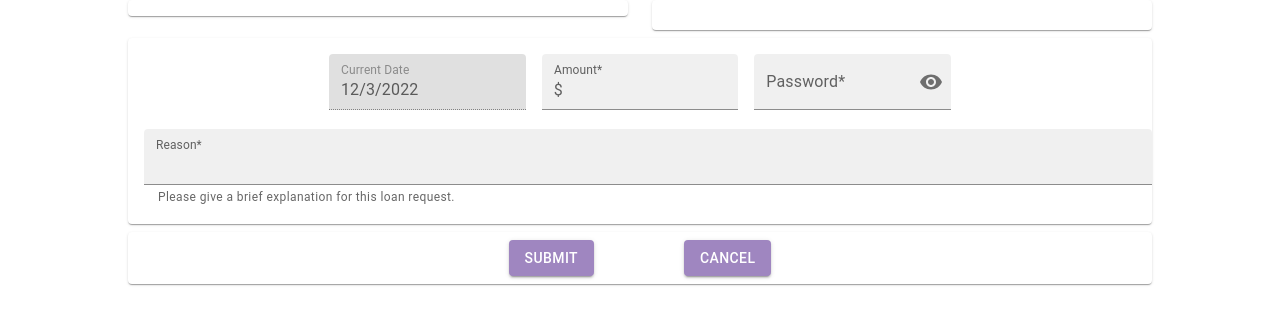
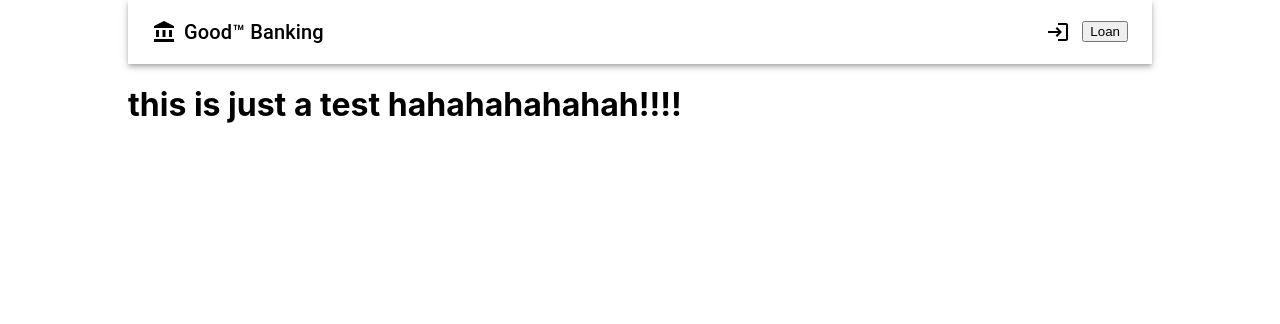
Before and after one commit to clairelist/GoodBank-Frontend, a React (Create React App) app: page /loan in a window 1280 px wide. Shown: the top 324 px of the page. Built offline with nearby package versions, Linux system fonts and the light colour scheme.

Commit message:
admin loan page is up and running

```diff
--- a/package.json
+++ b/package.json
@@ -53,5 +53,8 @@
       "last 1 firefox version",
       "last 1 safari version"
     ]
+  },
+  "devDependencies": {
+    "@types/uuid": "^9.0.0"
   }
 }
--- a/src/App.tsx
+++ b/src/App.tsx
@@ -4,6 +4,7 @@ import { BrowserRouter as Router } from 'react-router-dom';
 import { UserContext, User } from './context/user.context';
 import { AppRoutes } from './router/AppRoutes';
 import {ThemeProvider, createTheme} from '@mui/material';
+import Navbar from './components/navbar/Navbar';
 
 const theme = createTheme ({
   palette: {
--- /dev/null
+++ b/src/components/loans/adminLoan.tsx
@@ -0,0 +1,33 @@
+import { useAppSelector } from '../../app/hooks';
+import Button from '@mui/material/Button';
+import { useNavigate } from 'react-router-dom';
+import Paper from '@mui/material/Paper';
+import { useEffect, useState } from 'react';
+import { apiGetPendingLoans } from '../../remote/banking-api/loan.api';
+import { LoanDetails } from '../../models/LoanDetails';
+import Navbar from '../navbar/Navbar';
+
+const AdminLoan = () => {
+  const user = useAppSelector((state) => state.user.user);
+  const [loans, setLoans] = useState([]);
+
+  useEffect(() => {
+    const getLoans = async () => {
+      if (user) {
+        const response = await apiGetPendingLoans(user.userType);
+        console.log(response.payload);
+
+        setLoans(response.payload);
+      }
+    };
+    getLoans();
+  }, [user]);
+
+  return( <div>
+
+    <h1>this is just a test hahahahahahah!!!!</h1>
+    {loans.length > 0? loans.map((loan:LoanDetails)=>(<div key={loan.id+1}>{loan.id}</div>)):''}
+        </div>);
+};
+
+export default AdminLoan;
--- a/src/components/loans/loan.tsx
+++ b/src/components/loans/loan.tsx
@@ -20,6 +20,8 @@ import Button from '@mui/material/Button';
 import { useNavigate } from 'react-router-dom';
 import { useAppSelector } from '../../app/hooks';
 import { apiCreateLoan } from '../../remote/banking-api/loan.api';
+import AdminLoan from './adminLoan';
+import Navbar from '../navbar/Navbar';
 
 const Item = styled(Paper)(({ theme }) => ({
   backgroundColor: theme.palette.mode === 'dark' ? '#1A2027' : '#fff',
@@ -91,7 +93,8 @@ const Loan = () => {
   };
   return (
     <div style={{ width: '80%', margin: 'auto' }}>
-      <Paper elevation={0}>
+      <Navbar/>
+      {user?.userType === 'CLIENT'?<><Paper elevation={0}>
         <Grid container rowSpacing={1} columnSpacing={{ xs: 1, sm: 2, md: 3 }}>
           <Grid item xs={6}>
             <Item>
@@ -201,7 +204,7 @@ const Loan = () => {
         </Grid>
       </Paper>
       <Paper />
-      <Paper elevation={3} />
+      <Paper elevation={3} /></>: <AdminLoan/>}
     </div>
   );
 };
--- a/src/remote/banking-api/loan.api.ts
+++ b/src/remote/banking-api/loan.api.ts
@@ -22,8 +22,8 @@ export const apiCreateLoan = async (
 };
 
 export const apiGetLoans = async (
-//   account: number,
-  userId: number,
+  //   account: number,
+  userId: number
 ): Promise<bankingApiResponse> => {
   const response = await bankingClient.get<LoanDetails[]>(
     `${baseURL}/${userId}`,
@@ -34,3 +34,16 @@ export const apiGetLoans = async (
   );
   return { status: response.status, payload: response.data as LoanDetails[] };
 };
+
+export const apiGetPendingLoans = async (
+  userType: string
+): Promise<bankingApiResponse> => {
+  const response = await bankingClient.get<LoanDetails[]>(
+    `${baseURL}/pending-loans`,
+    {
+      headers: { 'Current-User': userType },
+      withCredentials: true,
+    }
+  );
+  return { status: response.status, payload: response.data as LoanDetails[] };
+};
```
Also changed, not shown: 2 other files (tests, documents, lock files or other folders).
